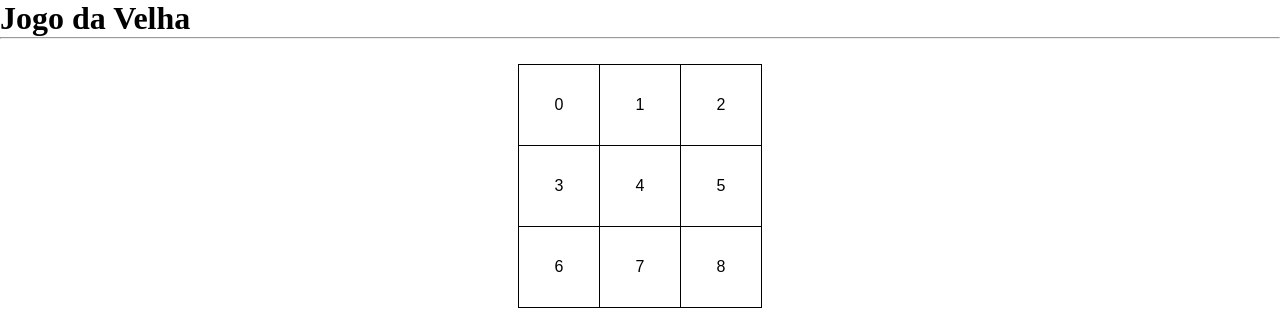
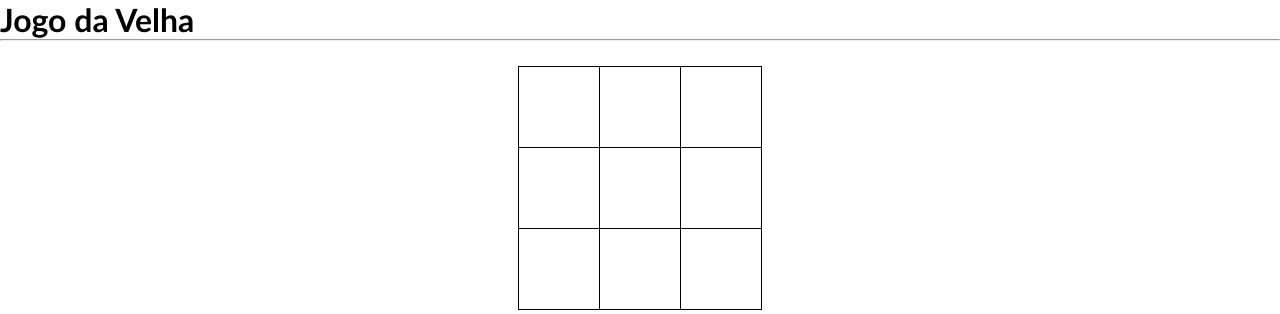
Before and after one commit to MTSampa-io1999/tictactoe-ajax-jquery, a plain HTML site: page index.html in a window 1280 px wide. Drawn offline with Linux system fonts and the light colour scheme.

Commit message:
Atualizaçao
20/10/2023

```diff
--- a/index.html
+++ b/index.html
@@ -9,23 +9,32 @@
     <link rel="stylesheet" href="style.css">
 </head>
 <body>
+    <script>
+        $(document).ready(()=>{
+            var move = 1;
+            var turn = true;
+            $("#dashboard tr td").click(()=>{
+                console.log("cliquei");
+            })
+        })
+    </script>
     <h1 class="Titulo">Jogo da Velha</h1>
     <hr>
 <table id="dashboard">
     <tr class="row">
-       <td id="c00">0</td>
-       <td id="c01">1</td>
-       <td id="c02">2</td>
+        <td id="c00"></td>
+        <td id="c01"></td>
+        <td id="c02"></td>
     </tr>
     <tr class="row">
-        <td id="c10">3</td>
-        <td id="c11">4</td>
-        <td id="c12">5</td>
+        <td id="c10"></td>
+        <td id="c11"></td>
+        <td id="c12"></td>
     </tr>
     <tr class="row">
-        <td id="c20">6</td>
-        <td id="c21">7</td>
-        <td id="c22">8</td>
+        <td id="c20"></td>
+        <td id="c21"></td>
+        <td id="c22"></td>
     </tr>
 </table>
 
--- a/style.css
+++ b/style.css
@@ -1,6 +1,11 @@
 *{
     margin: 0;
     padding: 0;
+}
+
+.Titulo{
+    font-family: 'Trebuchet MS', 'Lucida Sans Unicode', 'Lucida Grande', 'Lucida Sans', Arial, sans-serif;
+    font-style: normal;
 }
 
 table{
@@ -20,3 +25,10 @@ table{
     font-family: Arial, Helvetica, sans-serif;
     text-align: center;
 }
+
+
+#dashboard tr td:hover{
+ background-color: gray;
+ cursor: pointer;
+ transition: 0.5s;
+}
```
